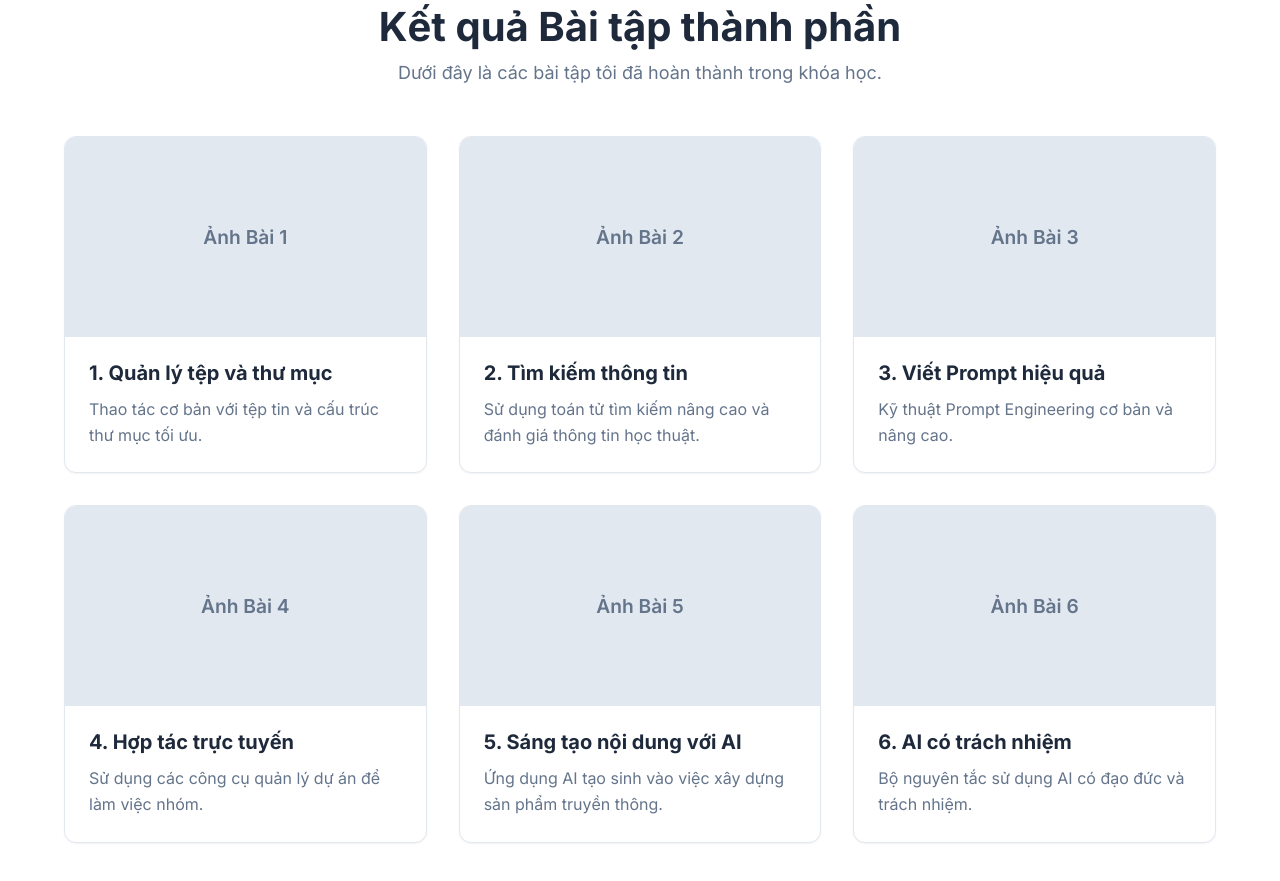
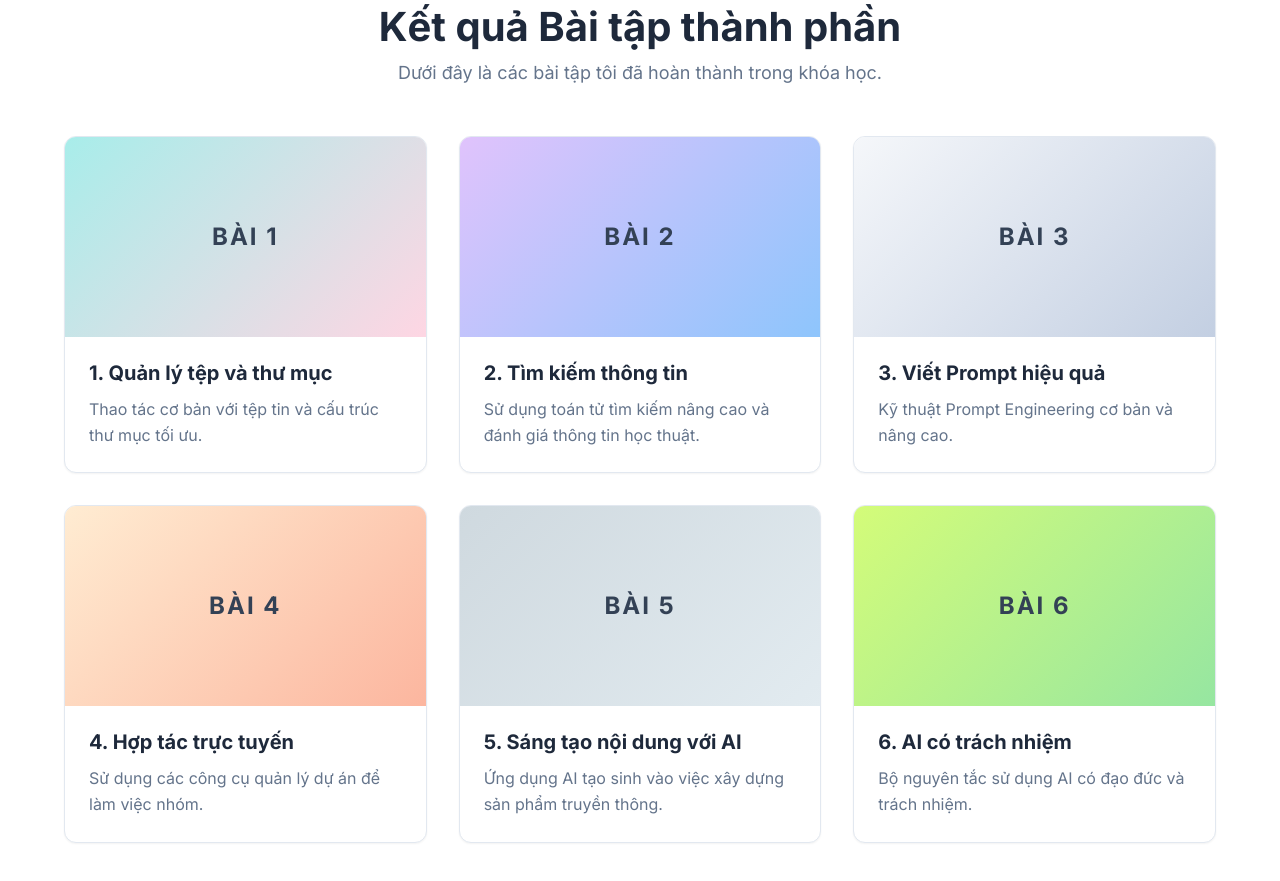
Before and after one commit to tranhuyhung16082007-bit/Portfolio, a website built with Vite: page index.html in a window 1280 px wide. Shown: the part 1152-2033 px from the top of the page. Built offline with nearby package versions, Linux system fonts and the light colour scheme; files whose address does not match are found by name.

Commit message:
Cập nhật ảnh bìa Gradient cho 6 bài tập

```diff
--- a/main.js
+++ b/main.js
@@ -35,7 +35,7 @@ document.querySelector('#app').innerHTML = `
         <div class="grid">
           <!-- Task 1 -->
           <div class="card" onclick="openModal('modal-task-1')">
-            <div class="card-image placeholder-img">Ảnh Bài 1</div>
+            <div class="card-image grad-1">Bài 1</div>
             <div class="card-content">
               <h3>1. Quản lý tệp và thư mục</h3>
               <p>Thao tác cơ bản với tệp tin và cấu trúc thư mục tối ưu.</p>
@@ -44,7 +44,7 @@ document.querySelector('#app').innerHTML = `
 
           <!-- Task 2 -->
           <div class="card" onclick="openModal('modal-task-2')">
-            <div class="card-image placeholder-img">Ảnh Bài 2</div>
+            <div class="card-image grad-2">Bài 2</div>
             <div class="card-content">
               <h3>2. Tìm kiếm thông tin</h3>
               <p>Sử dụng toán tử tìm kiếm nâng cao và đánh giá thông tin học thuật.</p>
@@ -53,7 +53,7 @@ document.querySelector('#app').innerHTML = `
 
           <!-- Task 3 -->
           <div class="card" onclick="openModal('modal-task-3')">
-            <div class="card-image placeholder-img">Ảnh Bài 3</div>
+            <div class="card-image grad-3">Bài 3</div>
             <div class="card-content">
               <h3>3. Viết Prompt hiệu quả</h3>
               <p>Kỹ thuật Prompt Engineering cơ bản và nâng cao.</p>
@@ -62,7 +62,7 @@ document.querySelector('#app').innerHTML = `
 
           <!-- Task 4 -->
           <div class="card" onclick="openModal('modal-task-4')">
-            <div class="card-image placeholder-img">Ảnh Bài 4</div>
+            <div class="card-image grad-4">Bài 4</div>
             <div class="card-content">
               <h3>4. Hợp tác trực tuyến</h3>
               <p>Sử dụng các công cụ quản lý dự án để làm việc nhóm.</p>
@@ -71,7 +71,7 @@ document.querySelector('#app').innerHTML = `
 
           <!-- Task 5 -->
           <div class="card" onclick="openModal('modal-task-5')">
-            <div class="card-image placeholder-img">Ảnh Bài 5</div>
+            <div class="card-image grad-5">Bài 5</div>
             <div class="card-content">
               <h3>5. Sáng tạo nội dung với AI</h3>
               <p>Ứng dụng AI tạo sinh vào việc xây dựng sản phẩm truyền thông.</p>
@@ -80,7 +80,7 @@ document.querySelector('#app').innerHTML = `
 
           <!-- Task 6 -->
           <div class="card" onclick="openModal('modal-task-6')">
-            <div class="card-image placeholder-img">Ảnh Bài 6</div>
+            <div class="card-image grad-6">Bài 6</div>
             <div class="card-content">
               <h3>6. AI có trách nhiệm</h3>
               <p>Bộ nguyên tắc sử dụng AI có đạo đức và trách nhiệm.</p>
--- a/style.css
+++ b/style.css
@@ -182,9 +182,19 @@ h1, h2, h3 {
   align-items: center;
   justify-content: center;
   color: var(--text-muted);
-  font-weight: 600;
-  font-size: 1.2rem;
+  font-weight: 700;
+  font-size: 1.5rem;
+  text-transform: uppercase;
+  letter-spacing: 2px;
 }
+
+/* Beautiful Gradients for Cards */
+.grad-1 { background: linear-gradient(135deg, #a8edea 0%, #fed6e3 100%); color: #334155; }
+.grad-2 { background: linear-gradient(135deg, #e0c3fc 0%, #8ec5fc 100%); color: #334155; }
+.grad-3 { background: linear-gradient(135deg, #f5f7fa 0%, #c3cfe2 100%); color: #334155; }
+.grad-4 { background: linear-gradient(135deg, #ffecd2 0%, #fcb69f 100%); color: #334155; }
+.grad-5 { background: linear-gradient(135deg, #cfd9df 0%, #e2ebf0 100%); color: #334155; }
+.grad-6 { background: linear-gradient(135deg, #d4fc79 0%, #96e6a1 100%); color: #334155; }
 
 .card-content {
   padding: 24px;
```
